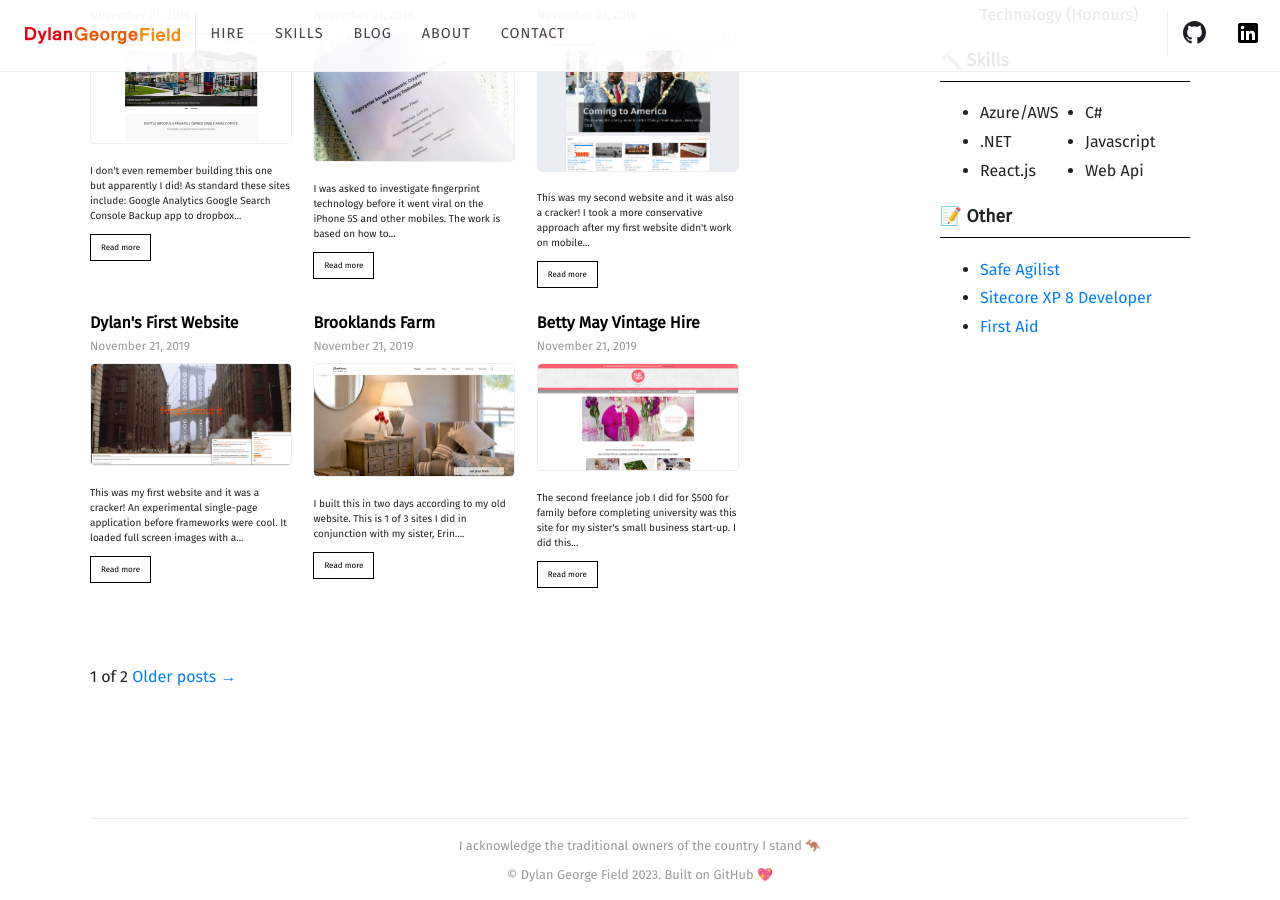
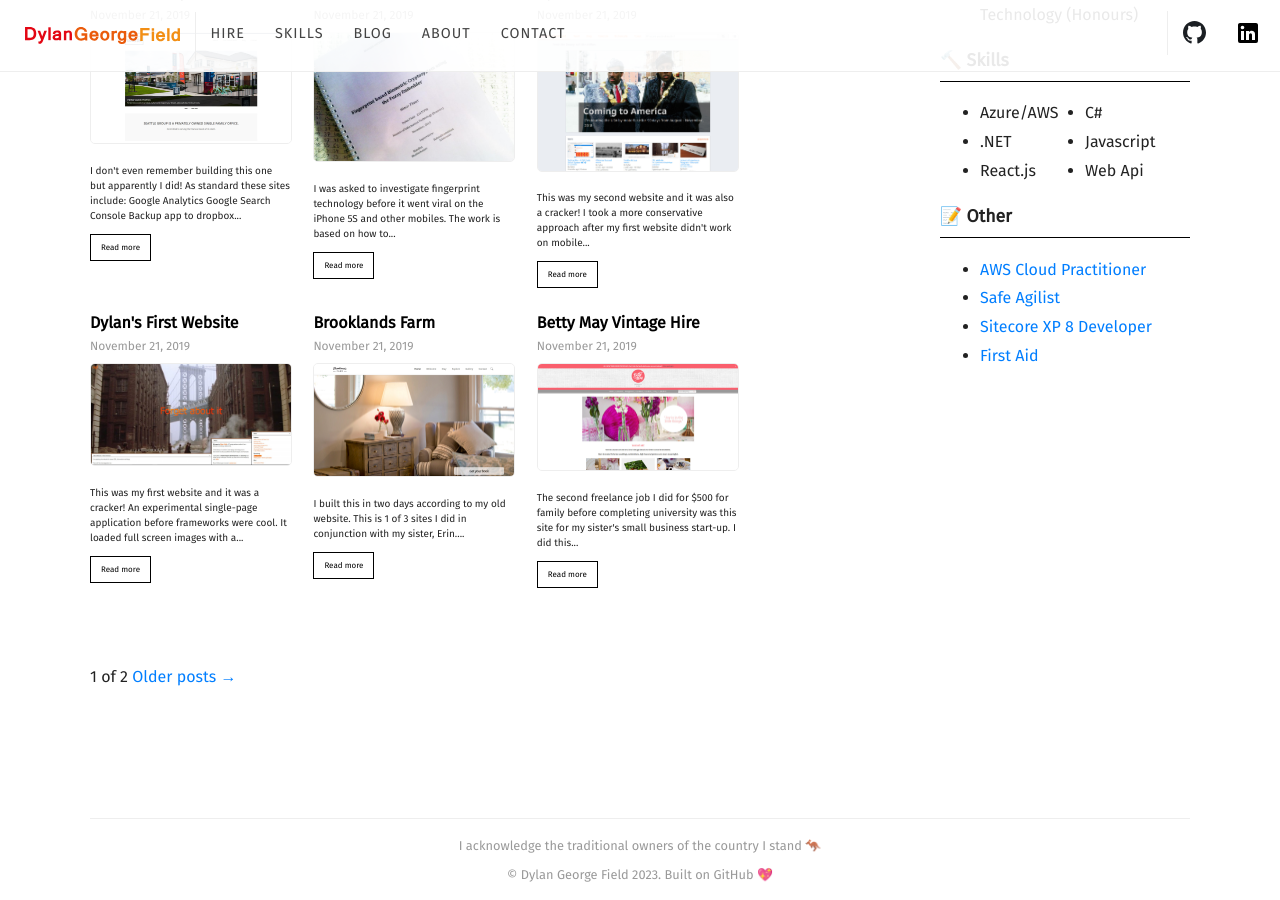
Before and after one commit to Dylan-George-Field/software.georgefield.com.au, a Jekyll site: the page built from index.html, in a window 1280 px wide and 900 px high, scrolled down 923 px. Built offline with Jekyll 4.4.1, drawn with Linux system fonts in a browser that asks for light colours; some web fonts are replaced; the list of posts is cut into pages by our own code.

Commit message:
add 'aws cloud practitioner' to other certs

```diff
--- a/_includes/sidebar.html
+++ b/_includes/sidebar.html
@@ -42,6 +42,11 @@
 		<h3>📝 Other</h3>
 		<ul>
 			<li>
+				<a href="https://aws.amazon.com/certification/certified-cloud-practitioner/" target="_blank">
+					AWS Cloud Practitioner
+				</a>
+			</li>
+			<li>
 				<a href="https://www.scaledagile.com/certification/courses/safe-for-teams/" target="_blank">
 					Safe Agilist
 				</a>
```
